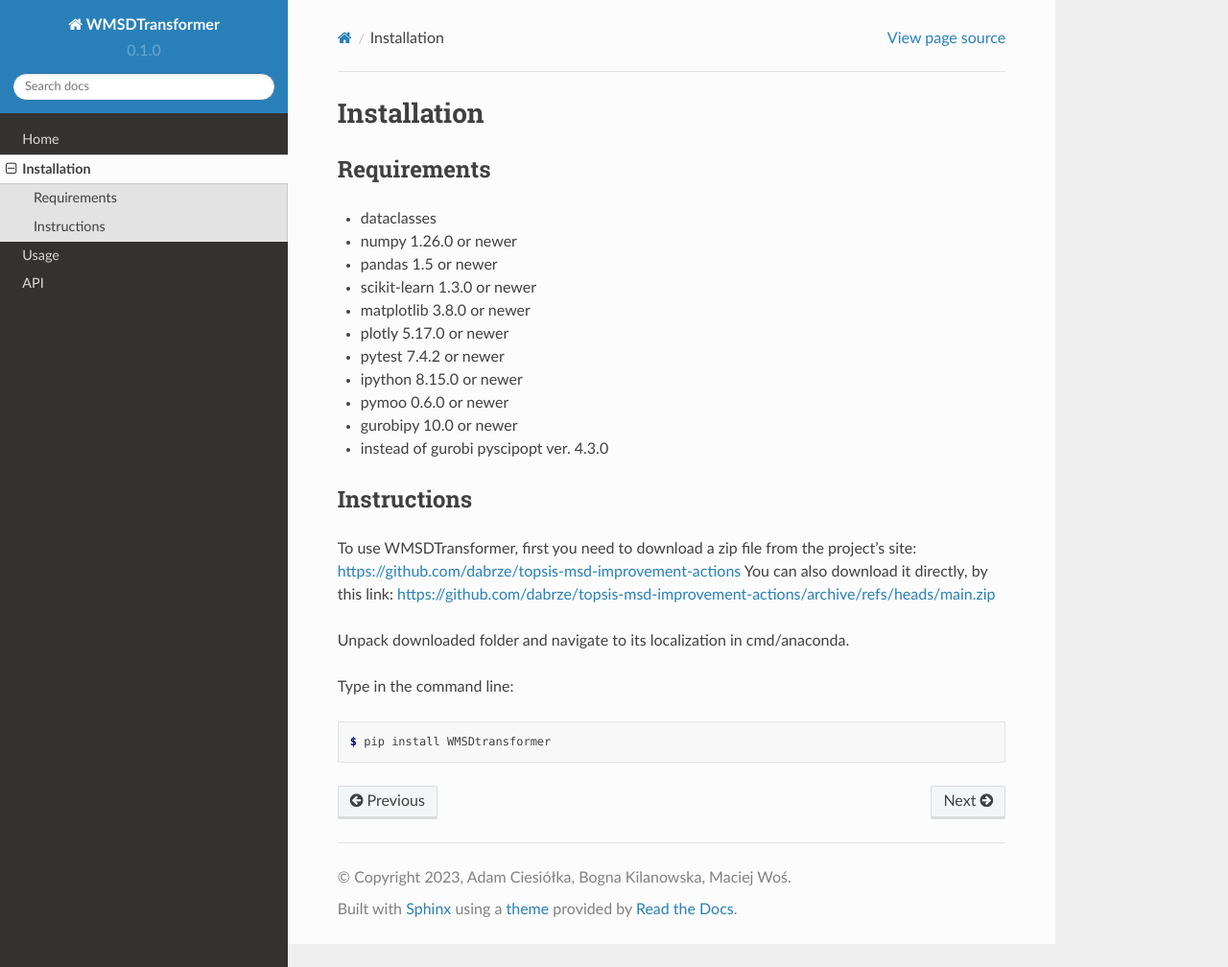
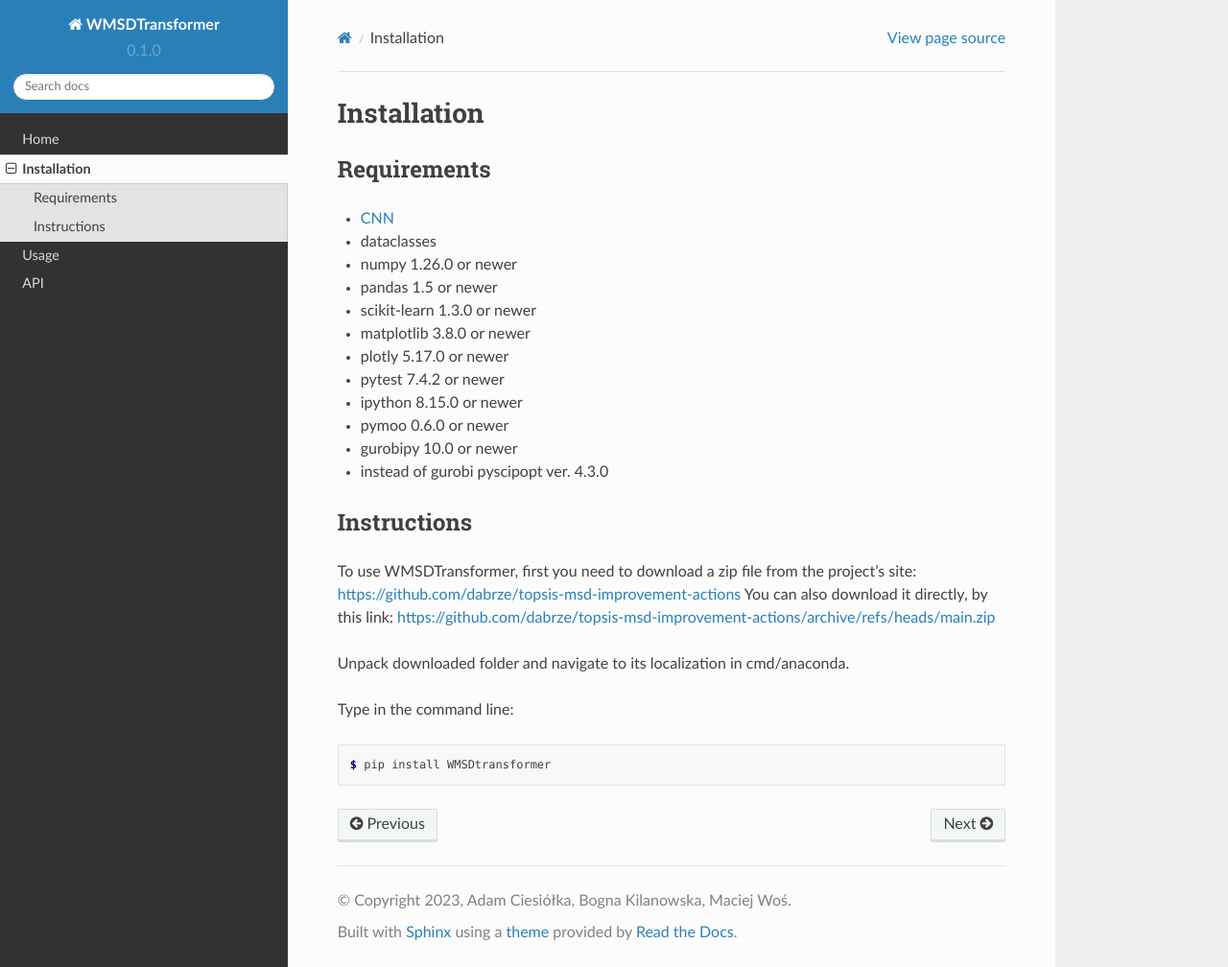
Before and after one commit to dabrze/topsis-msd-improvement-actions, a Sphinx documentation site: the page built from docs/source/installation.rst, in a window 1280 px wide and 1008 px high. Shown: the whole window at 96% size. Built offline with Sphinx 7.4.7 and the Read the Docs theme 2.0.0, drawn with Linux system fonts in a browser that asks for light colours.

Commit message:
Update installation.rst

```diff
--- a/docs/source/installation.rst
+++ b/docs/source/installation.rst
@@ -4,7 +4,7 @@
 Requirements
 ------------
 .. _requirements:
-
+* `CNN <http://cnn.com>`_
 * dataclasses
 * numpy 1.26.0 or newer
 * pandas 1.5 or newer
```
